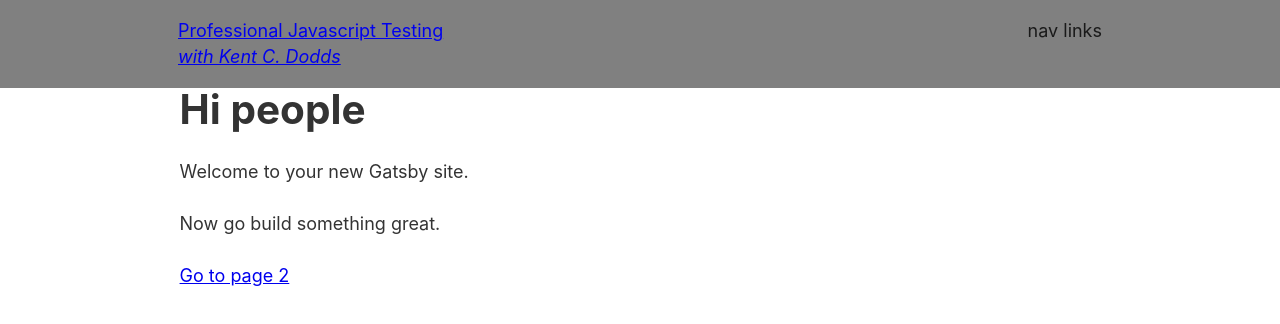
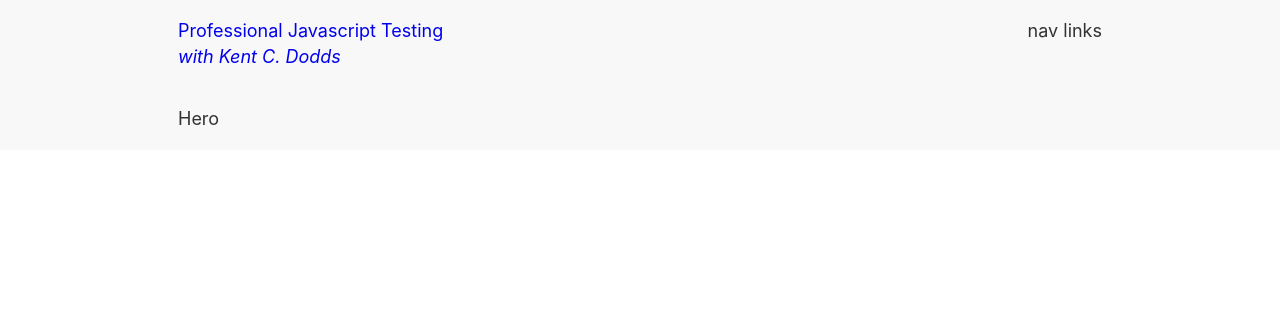
Before and after one commit to eggheadio/professional-javascript-testing-temp, a Gatsby site: page / in a window 1280 px wide. Built offline with nearby package versions, Linux system fonts and the light colour scheme; Gatsby itself is replaced by a stand-in of ours.

Commit message:
add draft markup for the Hero

```diff
--- /dev/null
+++ b/src/components/Hero/index.js
@@ -0,0 +1,22 @@
+import React from 'react'
+import { css } from 'emotion';
+
+const Hero = () => {
+  return (
+    <section className={css({
+      width: '100%',
+      background: '#f8f8f8',
+      padding: '1rem 0',
+    })}>
+      <div className={css({
+        margin: '0 auto',
+        maxWidth: 960,
+        padding: '0 1rem',
+      })}>
+        Hero
+      </div>
+    </section>
+  )
+}
+
+export default Hero
--- a/src/components/Layout.js
+++ b/src/components/Layout.js
@@ -29,16 +29,7 @@
           <html lang="en" />
         </Helmet>
         <Header siteTitle={data.site.siteMetadata.title} />
-        <div
-          style={{
-            margin: '0 auto',
-            maxWidth: 960,
-            padding: '0px 1.0875rem 1.45rem',
-            paddingTop: 0,
-          }}
-        >
-          {children}
-        </div>
+        {children}
       </>
     )}
   />
--- a/src/components/header.js
+++ b/src/components/header.js
@@ -4,9 +4,9 @@
 
 const Header = ({ siteTitle }) => (
   <div className={css({
-    background: 'gray',
+    background: '#f8f8f8',
   })}>
-    <div className={css({
+    <section className={css({
       width: '100%',
       padding: '1rem 0',
     })}>
@@ -21,6 +21,9 @@
         })}>
           <Link
             to="/"
+            className={css({
+              textDecoration: 'none',
+            })}
           >
             Professional Javascript Testing
             <br />
@@ -35,7 +38,7 @@
           </div>
         </div>
       </div>
-    </div>
+    </section>
   </div>
 )
 
--- a/src/pages/index.js
+++ b/src/pages/index.js
@@ -3,6 +3,8 @@
 import { injectGlobal } from 'emotion'
 
 import Layout from '../components/layout'
+
+import Hero from '../components/Hero'
 
 injectGlobal`
   * {
@@ -34,10 +36,7 @@
 
 const IndexPage = () => (
   <Layout>
-    <h1>Hi people</h1>
-    <p>Welcome to your new Gatsby site.</p>
-    <p>Now go build something great.</p>
-    <Link to="/page-2/">Go to page 2</Link>
+    <Hero />
   </Layout>
 )
 
```
